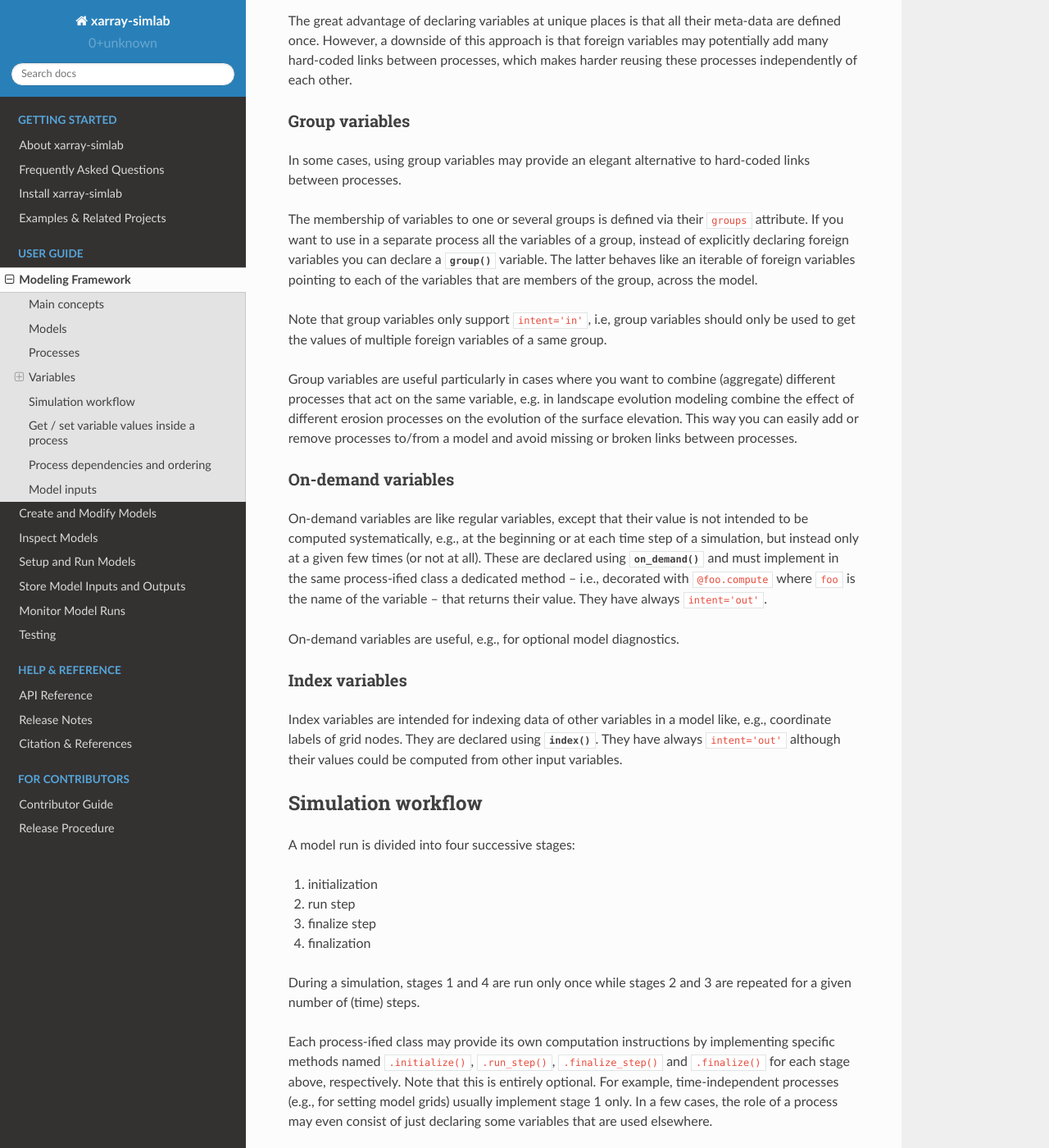
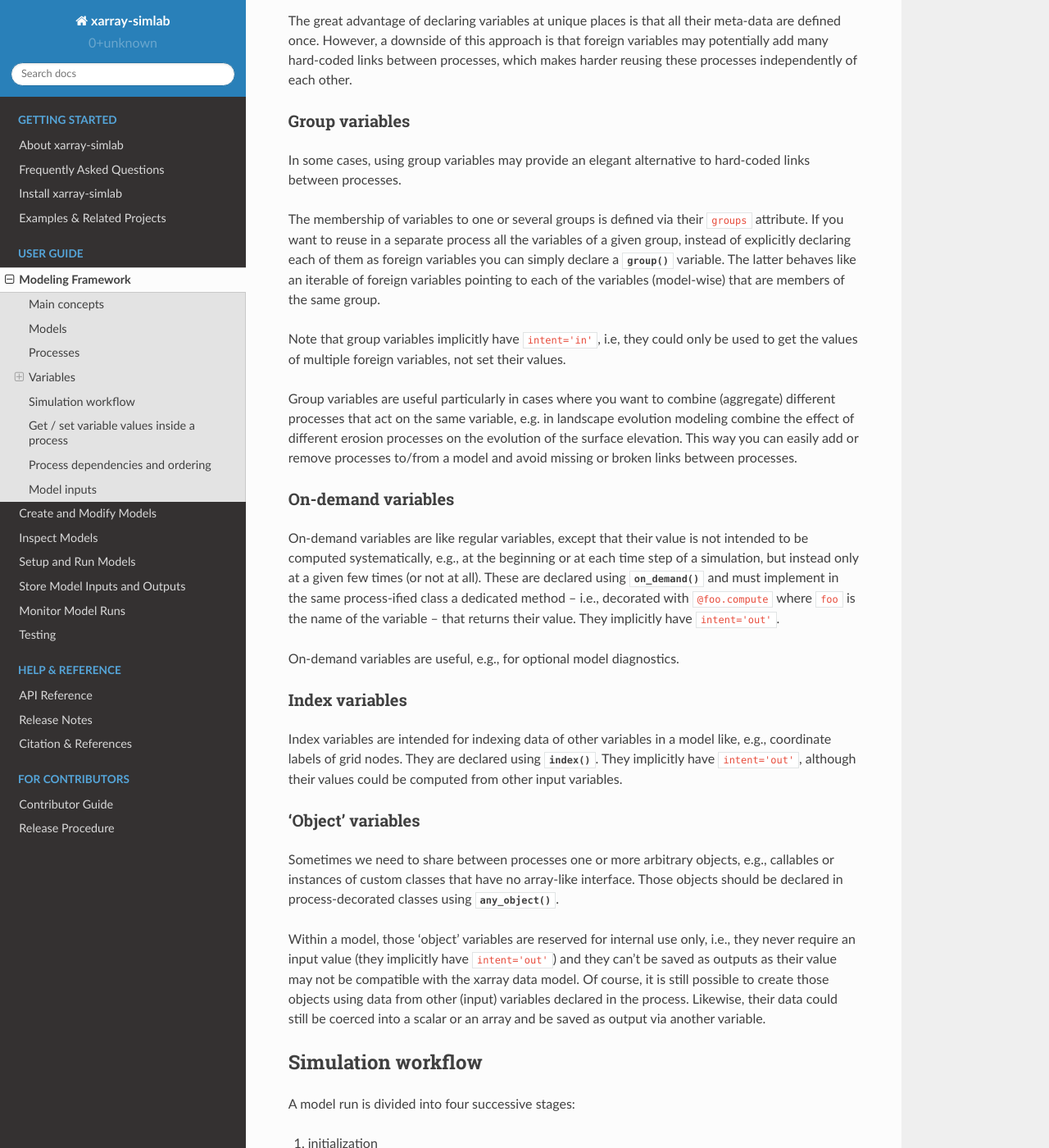
Before and after one commit to xarray-contrib/xarray-simlab, a Sphinx documentation site: the page built from doc/framework.rst, in a window 1280 px wide and 1400 px high, scrolled down 2459 px. Shown: the whole window at 82% size. Built offline with Sphinx 7.4.7 and the Read the Docs theme 2.0.0, drawn with Linux system fonts in a browser that asks for light colours; the version number could not be read and is left out.

Commit message:
update docs

```diff
--- a/doc/api.rst
+++ b/doc/api.rst
@@ -154,6 +154,7 @@ Variable
 
    variable
    index
+   any_object
    foreign
    group
    on_demand
--- a/doc/framework.rst
+++ b/doc/framework.rst
@@ -134,26 +134,24 @@ independently of each other.
 Group variables
 ~~~~~~~~~~~~~~~
 
-In some cases, using group variables may provide an elegant
-alternative to hard-coded links between processes.
+In some cases, using group variables may provide an elegant alternative to
+hard-coded links between processes.
 
 The membership of variables to one or several groups is defined via their
-``groups`` attribute. If you want to use in a separate process all the variables
-of a group, instead of explicitly declaring foreign variables you can declare a
-:func:`~xsimlab.group` variable. The latter behaves like an iterable of foreign
-variables pointing to each of the variables that are members of the group,
-across the model.
+``groups`` attribute. If you want to reuse in a separate process all the
+variables of a given group, instead of explicitly declaring each of them as
+foreign variables you can simply declare a :func:`~xsimlab.group` variable. The
+latter behaves like an iterable of foreign variables pointing to each of the
+variables (model-wise) that are members of the same group.
 
-Note that group variables only support ``intent='in'``, i.e, group
-variables should only be used to get the values of multiple foreign
-variables of a same group.
+Note that group variables implicitly have ``intent='in'``, i.e, they could only
+be used to get the values of multiple foreign variables, not set their values.
 
-Group variables are useful particularly in cases where you want to
-combine (aggregate) different processes that act on the same
-variable, e.g. in landscape evolution modeling combine the effect of
-different erosion processes on the evolution of the surface
-elevation. This way you can easily add or remove processes to/from a
-model and avoid missing or broken links between processes.
+Group variables are useful particularly in cases where you want to combine
+(aggregate) different processes that act on the same variable, e.g. in landscape
+evolution modeling combine the effect of different erosion processes on the
+evolution of the surface elevation. This way you can easily add or remove
+processes to/from a model and avoid missing or broken links between processes.
 
 On-demand variables
 ~~~~~~~~~~~~~~~~~~~
@@ -165,7 +163,7 @@ given few times (or not at all). These are declared using
 :func:`~xsimlab.on_demand` and must implement in the same
 process-ified class a dedicated method -- i.e., decorated with
 ``@foo.compute`` where ``foo`` is the name of the variable -- that
-returns their value. They have always ``intent='out'``.
+returns their value. They implicitly have ``intent='out'``.
 
 On-demand variables are useful, e.g., for optional model diagnostics.
 
@@ -174,8 +172,24 @@ Index variables
 
 Index variables are intended for indexing data of other variables in a model
 like, e.g., coordinate labels of grid nodes. They are declared using
-:func:`~xsimlab.index`. They have always ``intent='out'`` although their values
-could be computed from other input variables.
+:func:`~xsimlab.index`. They implicitly have ``intent='out'``, although their
+values could be computed from other input variables.
+
+'Object' variables
+~~~~~~~~~~~~~~~~~~
+
+Sometimes we need to share between processes one or more arbitrary objects,
+e.g., callables or instances of custom classes that have no array-like
+interface. Those objects should be declared in process-decorated classes using
+:func:`~xsimlab.any_object`.
+
+Within a model, those 'object' variables are reserved for internal use only,
+i.e., they never require an input value (they implicitly have ``intent='out'``)
+and they can't be saved as outputs as their value may not be compatible with the
+xarray data model. Of course, it is still possible to create those objects using
+data from other (input) variables declared in the process. Likewise, their data
+could still be coerced into a scalar or an array and be saved as output via
+another variable.
 
 Simulation workflow
 -------------------
```
Also changed, not shown: 1 other file.
